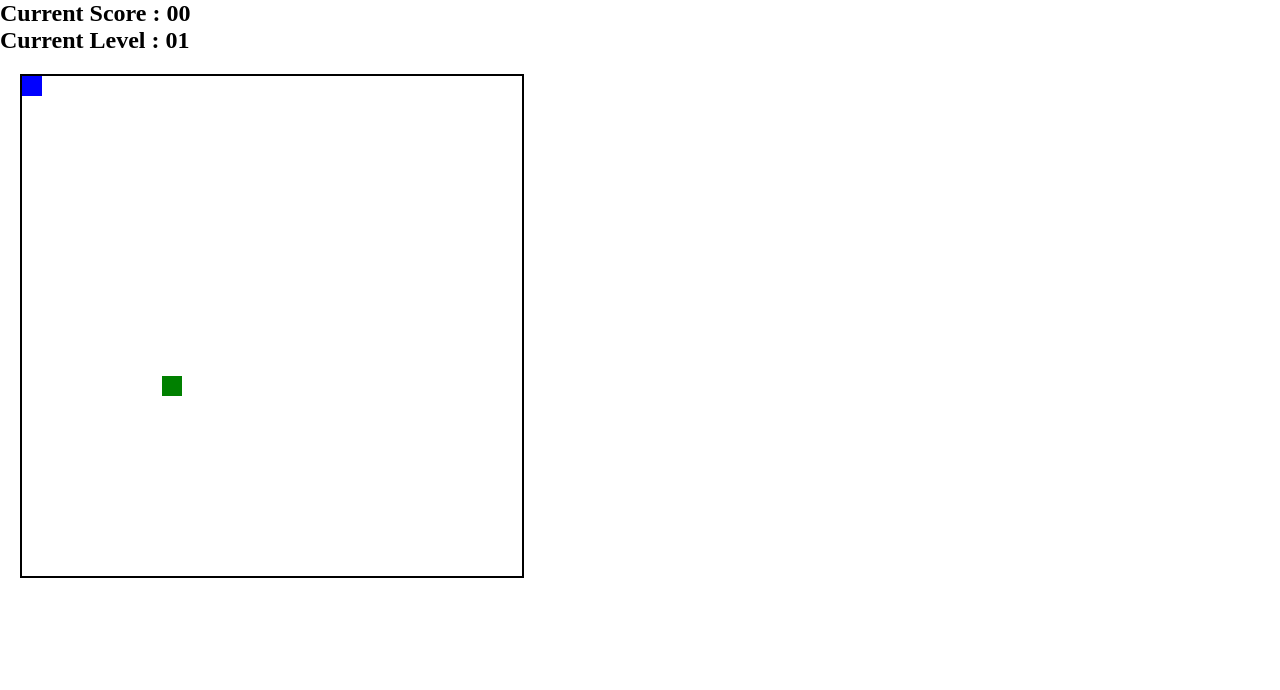
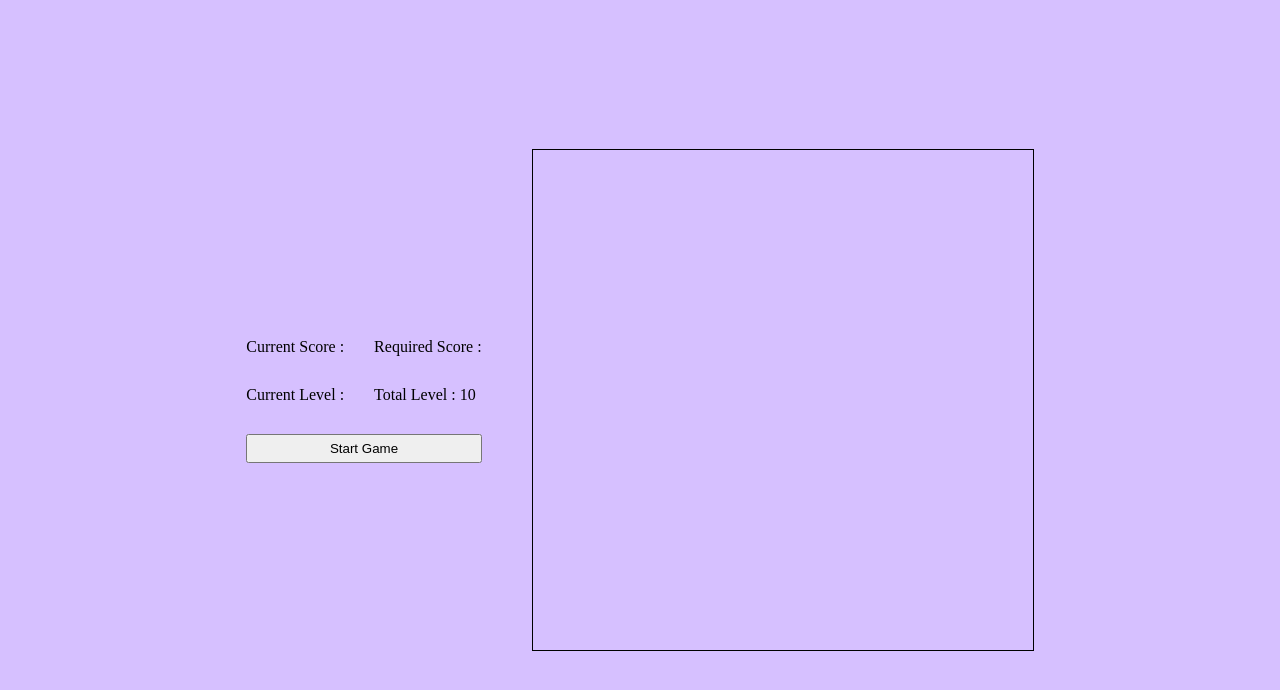
Before and after one commit to Vinay-Pratap-Singh/Snake-using-Canvas, a plain HTML site: page index.html in a window 1280 px wide. Drawn offline with Linux system fonts and the light colour scheme.

Commit message:
added button to control game

```diff
--- a/index.html
+++ b/index.html
@@ -13,8 +13,19 @@
     <div class="wrapper">
       <!-- wrapping score and level -->
       <div class="gameDetails">
-        <h2>Current Score : <span id="currentScore"></span></h2>
-        <h2>Current Level : <span id="currentLevel"></span></h2>
+        <!-- for current and required score -->
+        <div>
+          <p>Current Score : <span id="currentScore"></span></p>
+          <p>Required Score : <span id="requiredScore"></span></p>
+        </div>
+
+        <!-- for current and total levels -->
+        <div>
+          <p>Current Level : <span id="currentLevel"></span></p>
+          <p>Total Level : <span id="totalLevel">10</span></p>
+        </div>
+
+        <button id="gameButton">Start Game</button>
       </div>
 
       <!-- using the canvas for snake playground -->
--- a/script.js
+++ b/script.js
@@ -41,6 +41,9 @@ let currentScore = 0;
 const level = document.getElementById("currentLevel");
 let currentLevel = 1;
 
+// getting the required score element
+const requiredScore = document.getElementById("requiredScore");
+
 // creating the array for storing the criteria to complete the level and the number of wall blocks per level
 const levelData = [
   {
@@ -59,11 +62,12 @@ const levelData = [
     block: 15,
     score: 90,
   },
-  {
-    block: 20,
-    score: 90,
-  },
-  {block:25,score:90},{block:30,score:80},{block:35,score:80},{block:40,score:80},{block:45,score:70}
+  { block: 20, score: 90 },
+  { block: 25, score: 90 },
+  { block: 30, score: 80 },
+  { block: 35, score: 80 },
+  { block: 40, score: 80 },
+  { block: 45, score: 70 },
 ];
 
 // storing the random location of blocks for rendering on the board
@@ -140,8 +144,6 @@ const gameLoop = () => {
   });
   runGameLoop = window.requestAnimationFrame(gameLoop);
 };
-// running the game loop function
-gameLoop();
 
 // function to update the variables of game
 const updateGameVariables = () => {
@@ -211,6 +213,9 @@ const updateGameBoard = () => {
   } else {
     level.innerText = currentLevel;
   }
+
+  // updating the required score for a level
+  requiredScore.innerText = levelData[currentLevel - 1].score;
 
   // rendering the bonus food if wait time over
   if (bonusFoodTime > 30) {
@@ -405,7 +410,7 @@ const checkBlockPosition = (x, y) => {
 
 // function to check that user has won the game or not
 const wonGame = () => {
-  if (currentScore>=levelData[currentLevel - 1].score ) {
+  if (currentScore >= levelData[currentLevel - 1].score) {
     // stopping the game loop
     window.cancelAnimationFrame(runGameLoop);
 
@@ -487,3 +492,22 @@ const checkBonusFoodLocation = () => {
     }
   }
 };
+
+// function for handling the game button function
+const handleButton = (event) => {
+  const text = event.target.innerText;
+  switch (text) {
+    case "Start Game":
+      event.target.innerText = "Pause Game";
+      gameLoop();
+      break;
+      case "Pause Game":
+      event.target.innerText = "Start Game";
+      window.cancelAnimationFrame(runGameLoop);
+      break;
+  }
+}
+
+// getting the button for game start, pause and restart
+const myBtn = document.getElementById("gameButton");
+myBtn.addEventListener("click", handleButton);
--- a/style.css
+++ b/style.css
@@ -6,7 +6,38 @@
     box-sizing: border-box;
 }
 
+body{
+    height: 100vh;
+    max-width: 1440px;
+    display: flex;
+    align-items: center;
+    justify-content: center;
+    background-color: rgb(214, 192, 255);
+}
+
+.wrapper{
+    display: flex;
+    align-items: center;
+    justify-content: center;
+    gap: 50px;
+}
+
+.gameDetails{
+    display: flex;
+    flex-direction: column;
+    gap: 30px;
+}
+
+.gameDetails div{
+    display: flex;
+    align-items: center;
+    gap: 30px;
+}
+
+.gameDetails button{
+    padding: 5px 0;
+}
+
 #gameBoard{
-    border: 2px solid black;
-    margin: 20px;
+    border: 1px solid black;
 }
```
